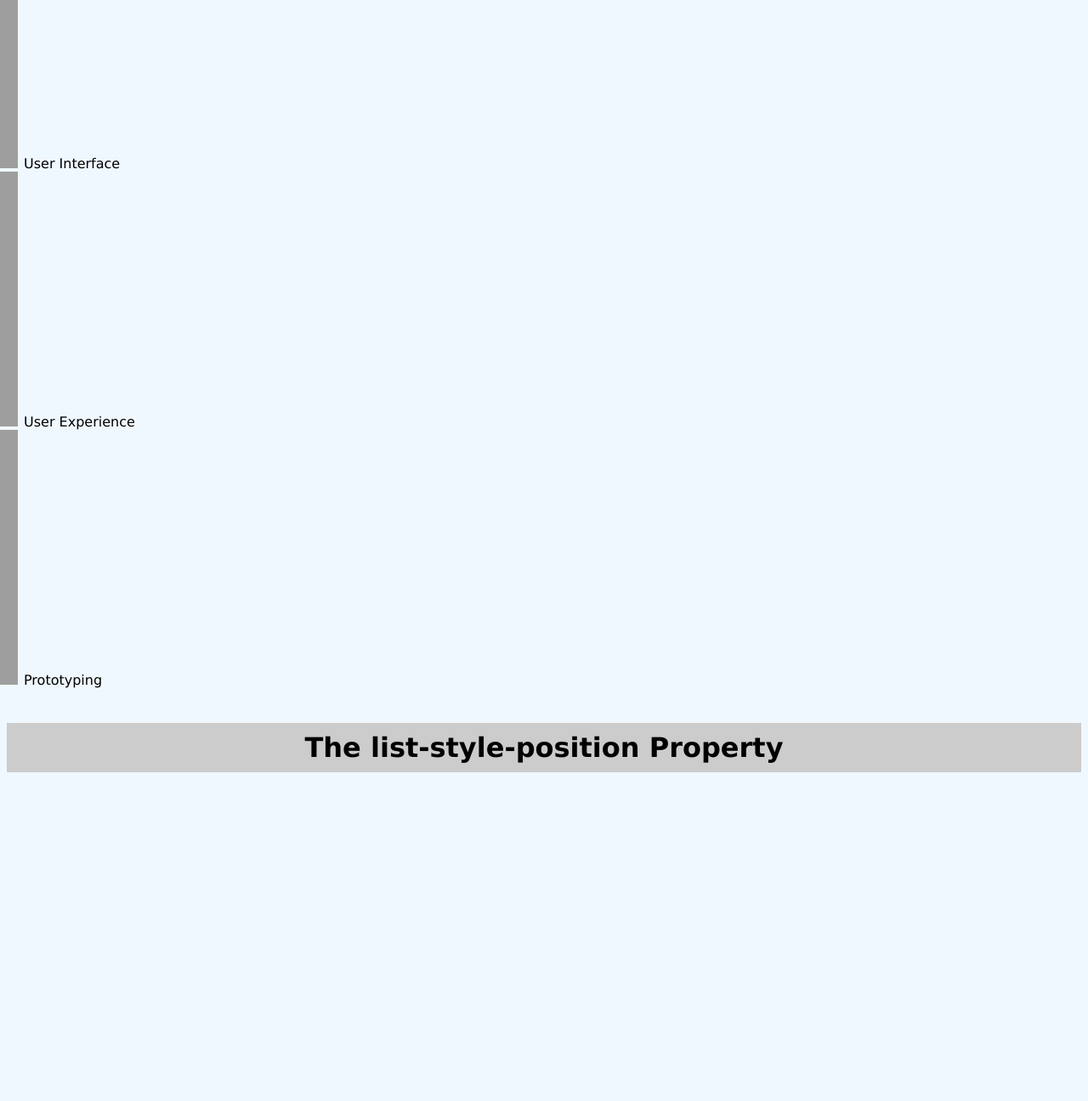
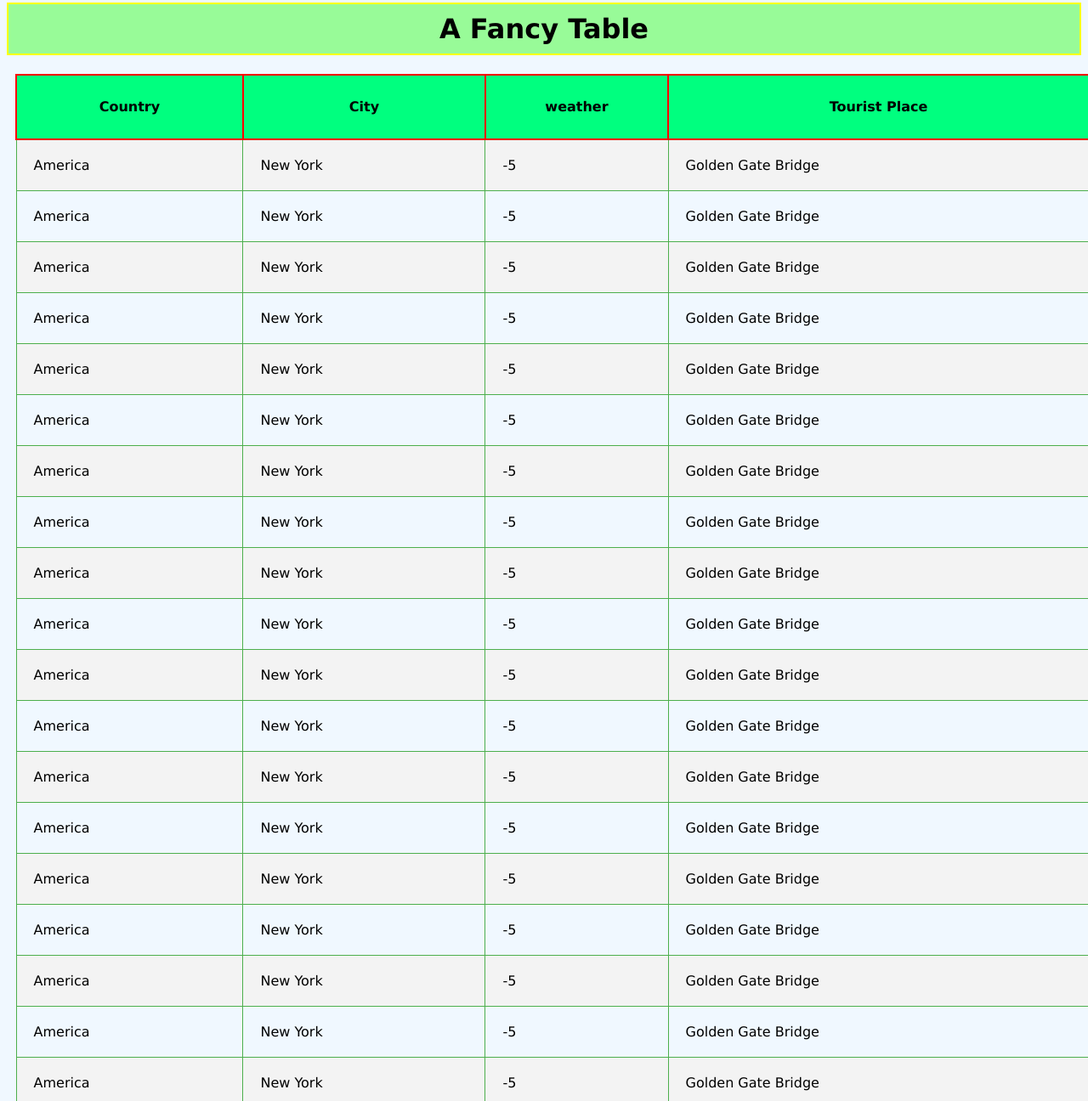
Before and after one commit to arif-uxr/CSS-practice, a plain HTML site: page index.html in a window 1280 px wide. Shown: the part 1504-2800 px from the top of the page at 85% size. Before the commit the page ends 2435 px from the top, so only its background shows below. Drawn offline with nearby package versions, Linux system fonts and the light colour scheme.

Commit message:
new changes

```diff
--- a/header.css
+++ b/header.css
@@ -2,6 +2,6 @@
     display: flex;
     align-items: right;
     gap: 2rem;
-    background-color: #ccc;
+
 
 }
--- a/index.html
+++ b/index.html
@@ -19,7 +19,7 @@
         <span class="nav"><a href="contact.html"><i class="bi bi-person-lines-fill"></i>  Contact</a></span>
         <span class="nav"><a href="features.html">Features <i class="bi bi-caret-down-fill"></i></a></span>
         <span class="nav"><a href="services.html"><i class="bi bi-info-square"></i> Services</a></span>
-    </div>
+    </div><br>
 
     <h2 class="h-2"><i class="bi bi-boxes"></i> Demonstrating the Box Model</h2>
 
@@ -80,7 +80,164 @@
     <li>Prototyping</li>
 </ul>
 
-<h1 class="header">The list-style-position Property</h1>
+<h1 class="header">A Fancy Table</h1>
+
+<table id="table">
+    <tr>
+        <th>Country</th>
+        <th>City</th>
+        <th>weather</th>
+        <th>Tourist Place</th>
+    </tr>
+    <tr>
+        <td>America</td>
+        <td>New York</td>
+        <td>-5</td>
+        <td>Golden Gate Bridge</td>
+    </tr>
+    <tr>
+        <td>America</td>
+        <td>New York</td>
+        <td>-5</td>
+        <td>Golden Gate Bridge</td>
+    </tr>
+    <tr>
+        <td>America</td>
+        <td>New York</td>
+        <td>-5</td>
+        <td>Golden Gate Bridge</td>
+    </tr>
+    <tr>
+        <td>America</td>
+        <td>New York</td>
+        <td>-5</td>
+        <td>Golden Gate Bridge</td>
+    </tr>
+    <tr>
+        <td>America</td>
+        <td>New York</td>
+        <td>-5</td>
+        <td>Golden Gate Bridge</td>
+    </tr>
+    <tr>
+        <td>America</td>
+        <td>New York</td>
+        <td>-5</td>
+        <td>Golden Gate Bridge</td>
+    </tr>
+
+    <tr>
+        <td>America</td>
+        <td>New York</td>
+        <td>-5</td>
+        <td>Golden Gate Bridge</td>
+    </tr>
+    <tr>
+        <td>America</td>
+        <td>New York</td>
+        <td>-5</td>
+        <td>Golden Gate Bridge</td>
+    </tr>
+    <tr>
+        <td>America</td>
+        <td>New York</td>
+        <td>-5</td>
+        <td>Golden Gate Bridge</td>
+    </tr>
+    <tr>
+        <td>America</td>
+        <td>New York</td>
+        <td>-5</td>
+        <td>Golden Gate Bridge</td>
+    </tr>
+    <tr>
+        <td>America</td>
+        <td>New York</td>
+        <td>-5</td>
+        <td>Golden Gate Bridge</td>
+    </tr>
+    <tr>
+        <td>America</td>
+        <td>New York</td>
+        <td>-5</td>
+        <td>Golden Gate Bridge</td>
+    </tr>
+    <tr>
+        <td>America</td>
+        <td>New York</td>
+        <td>-5</td>
+        <td>Golden Gate Bridge</td>
+    </tr>
+    <tr>
+        <td>America</td>
+        <td>New York</td>
+        <td>-5</td>
+        <td>Golden Gate Bridge</td>
+    </tr>
+    <tr>
+        <td>America</td>
+        <td>New York</td>
+        <td>-5</td>
+        <td>Golden Gate Bridge</td>
+    </tr>
+    <tr>
+        <td>America</td>
+        <td>New York</td>
+        <td>-5</td>
+        <td>Golden Gate Bridge</td>
+    </tr>
+    <tr>
+        <td>America</td>
+        <td>New York</td>
+        <td>-5</td>
+        <td>Golden Gate Bridge</td>
+    </tr>
+    <tr>
+        <td>America</td>
+        <td>New York</td>
+        <td>-5</td>
+        <td>Golden Gate Bridge</td>
+    </tr>
+    <tr>
+        <td>America</td>
+        <td>New York</td>
+        <td>-5</td>
+        <td>Golden Gate Bridge</td>
+    </tr>
+    <tr>
+        <td>America</td>
+        <td>New York</td>
+        <td>-5</td>
+        <td>Golden Gate Bridge</td>
+    </tr>
+    <tr>
+        <td>America</td>
+        <td>New York</td>
+        <td>-5</td>
+        <td>Golden Gate Bridge</td>
+    </tr>
+    <tr>
+        <td>America</td>
+        <td>New York</td>
+        <td>-5</td>
+        <td>Golden Gate Bridge</td>
+    </tr>
+    <tr>
+        <td>America</td>
+        <td>New York</td>
+        <td>-5</td>
+        <td>Golden Gate Bridge</td>
+    </tr>
+    <tr>
+        <td colspan="3">Total</td>
+        <td>Ammount</td>
+    </tr>
+
+</table><br>
+<h2 class="h-2">CSS Max-width</h2><br>
+<div class="max-width">This div element has width: 500px</div>
+<div class="max-width">This div element has width: 500px</div>
+
 
 </body>
 </html>
--- a/style.css
+++ b/style.css
@@ -8,6 +8,11 @@ body{
     justify-content:center;
     gap: 1rem;
     padding: 10px;
+    position: sticky;
+    position: -webkit-sticky;
+    top: 0;
+    background-color: palegreen;
+    border: 2px solid yellow;
 }
 
 .nav {
@@ -15,7 +20,7 @@ padding: 1rem;
 }
 
 .nav:hover{
-    background-color: blueviolet;
+    background-color: rgb(102, 191, 243);
 
 }
 
@@ -44,6 +49,7 @@ padding: 1rem;
     color: black;
     font-size: 30px;
     font-family: Georgia, sans-serif;
+
 
 }
 
@@ -101,9 +107,49 @@ padding: 1rem;
 }
 
 .list-alpha{
-    list-style-image:url(https://encrypted-tbn0.gstatic.com/images?q=tbn:ANd9GcSWqMXaS0zKc3AVU5X0z2ql8Qrq2YIRFTiqMw&usqp=CAU);
-    padding: 20px;
+    list-style-type: georgian;
+    padding: 10px;
+    margin: 5px;
 
+}
+
+#table{
+    font-family: Verdana, Geneva, Tahoma, sans-serif;
+    width: 100%;
+    border-collapse: collapse;
+    margin: 10px;
+}
+
+#table td {
+    border: 1px solid #4caf4c;
+    padding:20px;
+
+}
+
+#table th{
+    border: 2px solid red;
+    padding: 5px;
 
 
 }
+
+#table tr:nth-child(even) {background-color: #f3f3f3;}
+
+#table tr:hover{background-color: lightblue;}
+
+#table th{
+    padding-top: 12px;
+    padding-bottom: 12px;
+    text-align: center;
+    background-color:springgreen;
+    height: 50px;
+
+}
+
+.max-width{
+    max-width: 500px;
+    margin: auto;
+    border: 4px solid navy;
+    padding: 10px;
+
+}
```
Also changed, not shown: Reg form.html (added, +74 -0 lines).
